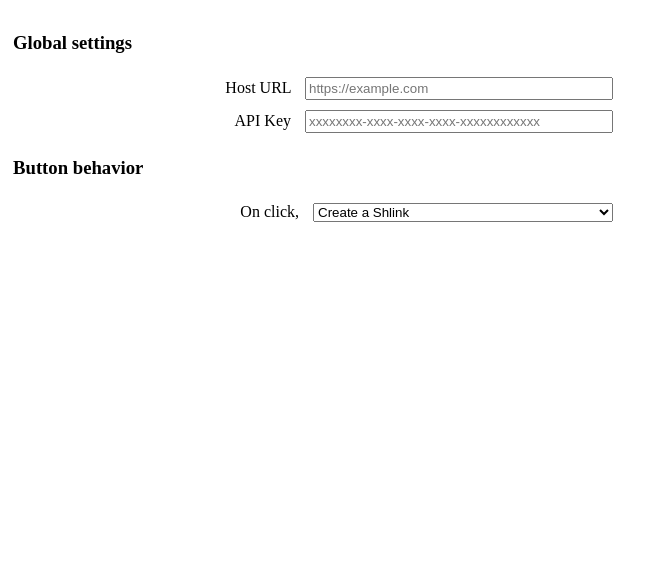
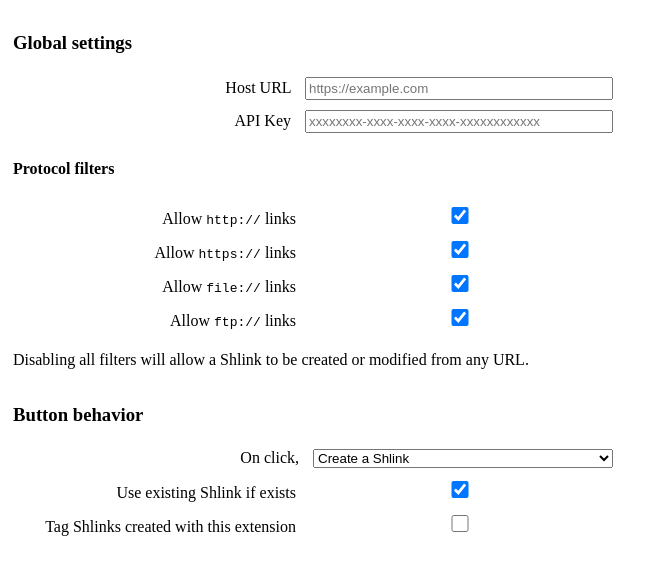
Before and after one commit to edward-shen/shlink, a browser extension: page options.html in a window 1280 px wide. Shown: the whole page, without its empty margins (0-663 px from the left). Drawn offline with Linux system fonts and the light colour scheme.

Commit message:
Expose protocol filters

```diff
--- a/options.html
+++ b/options.html
@@ -49,6 +49,7 @@
 
 <body>
   <h3>Global settings</h3>
+
   <label>
     Host URL
     <input type="text" id="host" placeholder="https://example.com">
@@ -57,6 +58,25 @@
     API Key
     <input type="text" id="key" placeholder="xxxxxxxx-xxxx-xxxx-xxxx-xxxxxxxxxxxx" maxlength="36">
   </label>
+
+  <h4>Protocol filters</h4>
+  <label>
+    Allow <code>http://</code> links
+    <input type="checkbox" id="allow-http">
+  </label>
+  <label>
+    Allow <code>https://</code> links
+    <input type="checkbox" id="allow-https">
+  </label>
+  <label>
+    Allow <code>file://</code> links
+    <input type="checkbox" id="allow-file">
+  </label>
+  <label>
+    Allow <code>ftp://</code> links
+    <input type="checkbox" id="allow-ftp">
+  </label>
+  <p>Disabling all filters will allow a Shlink to be created or modified from any URL.</p>
 
   <h3>Button behavior</h3>
   <label class="click-behavior">
--- a/options.js
+++ b/options.js
@@ -16,9 +16,15 @@
  * along with this program.  If not, see <https://www.gnu.org/licenses/>.
  */
 
+"use strict";
+
 // Element lookups
 const hostKeyEle = document.getElementById("host");
 const apiKeyEle = document.getElementById("key");
+const AllowHttpEle = document.getElementById("allow-http");
+const AllowHttpsEle = document.getElementById("allow-https");
+const AllowFileEle = document.getElementById("allow-file");
+const AllowFtpEle = document.getElementById("allow-ftp");
 const clickBehaviorEle = document.getElementById("click-behavior");
 const createOptionsEle = document.getElementById("create-options");
 const createOptionsFindIfExistsEle = document.getElementById("create-findIfExists");
@@ -86,6 +92,26 @@ createOptionsTagShortUrlEle.onclick = () => {
   });
 };
 
+const allowProtocolsMapping = [
+  [AllowHttpEle, "http:"],
+  [AllowHttpsEle, "https:"],
+  [AllowFileEle, "file:"],
+  [AllowFtpEle, "ftp:"],
+];
+
+for (const [ele, protocol] of allowProtocolsMapping) {
+  ele.onclick = () => {
+    browserStorage.get("allowedProtocols").then(({ allowedProtocols }) => {
+      if (ele.checked) {
+        allowedProtocols.add(protocol);
+      } else {
+        allowedProtocols.delete(protocol);
+      }
+      browserStorage.set({ allowedProtocols });
+    });
+  };
+}
+
 clickBehaviorEle.onchange = () => {
   switch (clickBehaviorEle.value) {
     case "create":
@@ -121,7 +147,7 @@ modifyOptionsShortUrlEle.oninput = (event) => {
   })
 }
 
-function setCurrentChoice({ shlinkHost, shlinkApiKey, shlinkButtonOption, createOptions, modifyOptions }) {
+function setCurrentChoice({ shlinkHost, shlinkApiKey, allowedProtocols, shlinkButtonOption, createOptions, modifyOptions }) {
   hostKeyEle.value = shlinkHost || "";
   apiKeyEle.value = shlinkApiKey || "";
 
@@ -141,9 +167,28 @@ function setCurrentChoice({ shlinkHost, shlinkApiKey, shlinkButtonOption, create
     ({ shlinkButtonOption, createOptions } = defaultConfig);
   }
 
+  // Initialize a list of protocols that are allowed if unset. This needs
+  // to be synced with the initialization code in background.js#validateURL.
+  if (allowedProtocols === undefined) {
+    allowedProtocols = new Set();
+    allowedProtocols.add("http:");
+    allowedProtocols.add("https:");
+    allowedProtocols.add("ftp:");
+    allowedProtocols.add("file:");
+    browser.storage.local.set({ allowedProtocols });
+  }
+
+  AllowHttpEle.checked = allowedProtocols.has("http:");
+  AllowHttpsEle.checked = allowedProtocols.has("https:");
+  AllowFileEle.checked = allowedProtocols.has("file:");
+  AllowFtpEle.checked = allowedProtocols.has("ftp:");
+
+
   createOptionsFindIfExistsEle.checked = !!createOptions.findIfExists;
   createOptionsTagShortUrlEle.checked = !!createOptions.tagShortUrl;
-  modifyOptionsShortUrlEle.value = modifyOptions.shortUrl;
+  if (modifyOptions) {
+    modifyOptionsShortUrlEle.value = modifyOptions.shortUrl;
+  }
 
   switch (shlinkButtonOption) {
     case "create":
```
Also changed, not shown: background.js (+9 -14 lines).
